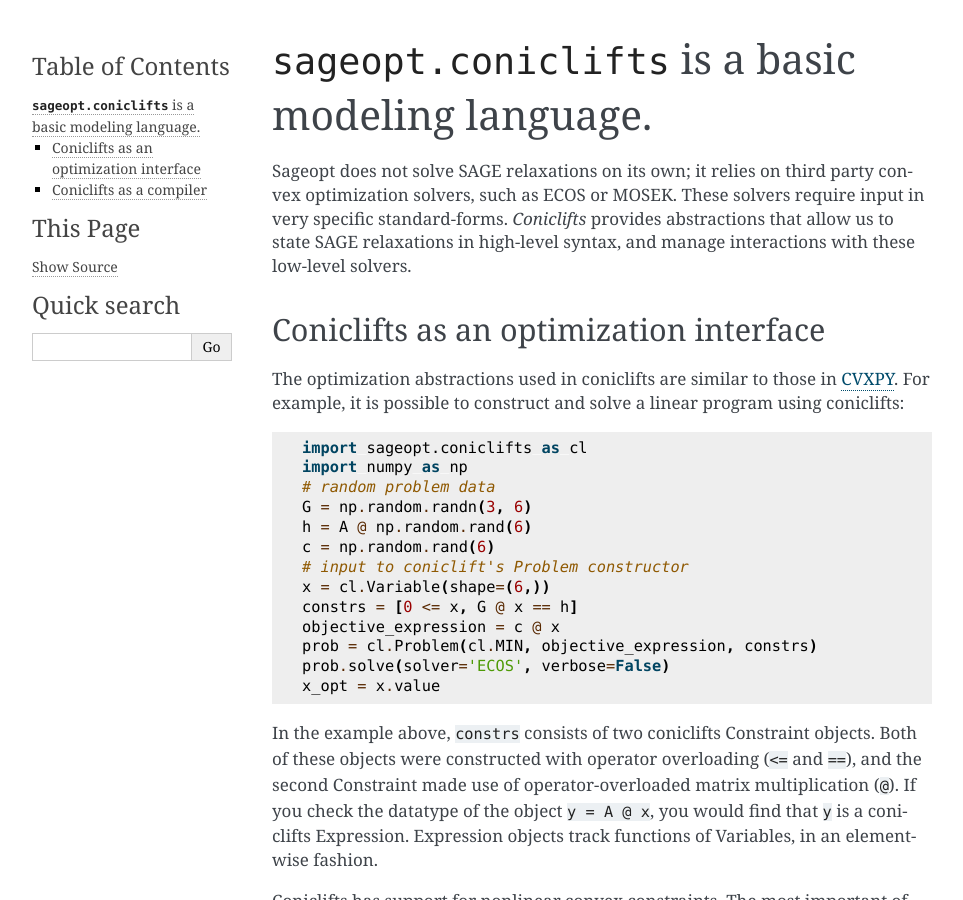
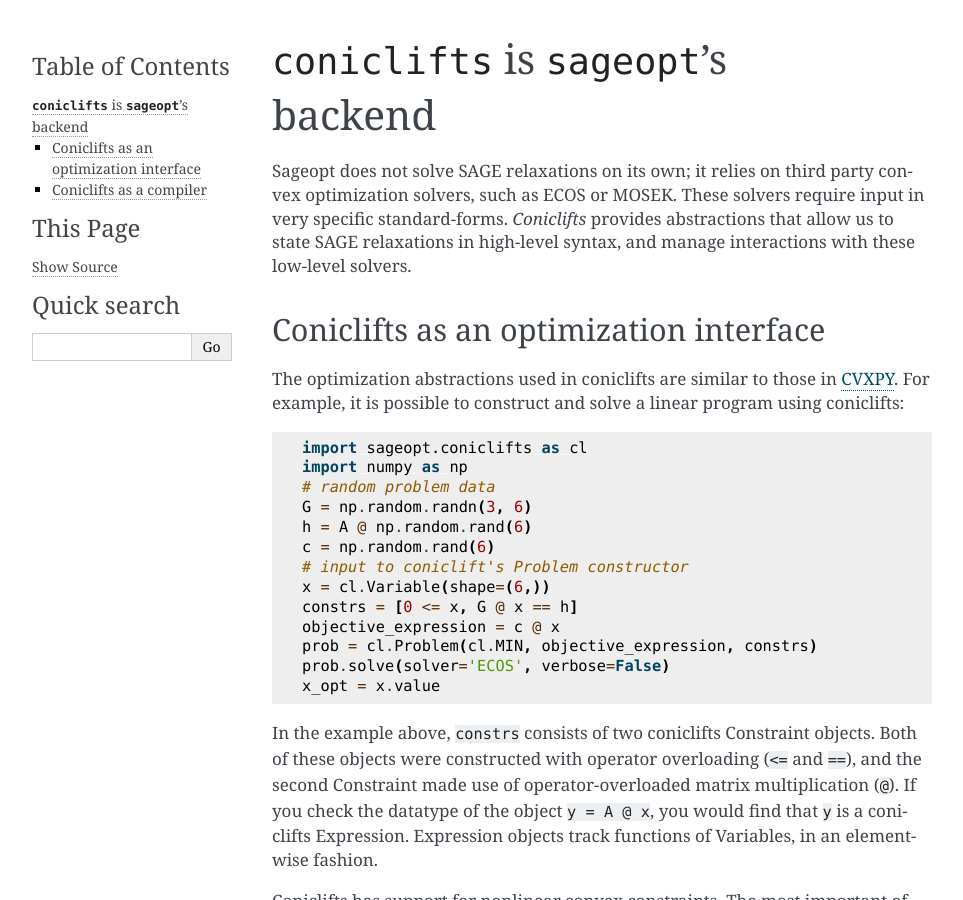
Before and after one commit to rileyjmurray/sageopt, a Sphinx documentation site: the page built from docs/source/api_reference/sageopt.coniclifts.rst, in a window 1280 px wide and 900 px high. Shown: the whole window, without its empty margins (148-1111 px from the left). Built offline with Sphinx 7.4.7, drawn with Linux system fonts in a browser that asks for light colours.

Commit message:
documentation

```diff
--- a/docs/source/api_reference/sageopt.coniclifts.rst
+++ b/docs/source/api_reference/sageopt.coniclifts.rst
@@ -1,5 +1,5 @@
-``sageopt.coniclifts`` is a basic modeling language.
-====================================================
+``coniclifts`` is ``sageopt``'s backend
+=======================================
 
 Sageopt does not solve SAGE relaxations on its own; it relies on third party convex optimization solvers, such as
 ECOS or MOSEK. These solvers require input in very specific standard-forms. *Coniclifts*
```
